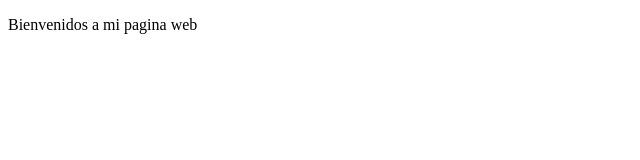
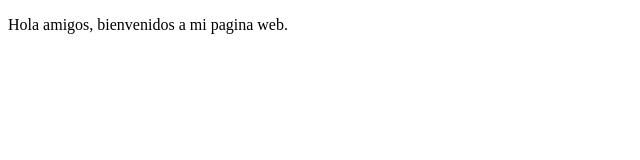
Before and after one commit to lsanti4823/Test, a plain HTML site: page index.html in a window 1280 px wide. Shown: the whole page, without its empty margins (0-640 px from the left). Drawn offline with Linux system fonts and the light colour scheme.

Commit message:
Agregamos titulo

```diff
--- a/index.html
+++ b/index.html
@@ -4,11 +4,11 @@
     <meta charset="UTF-8">
     <meta http-equiv="X-UA-Compatible" content="IE=edge">
     <meta name="viewport" content="width=device-width, initial-scale=1.0">
-    <title>Hola</title>
+    <title>Bienvenidos</title>
 </head>
 <body>
     <p>
-        Bienvenidos a mi pagina web
+        Hola amigos, bienvenidos a mi pagina web.
     </p>
 </body>
 </html>
```
